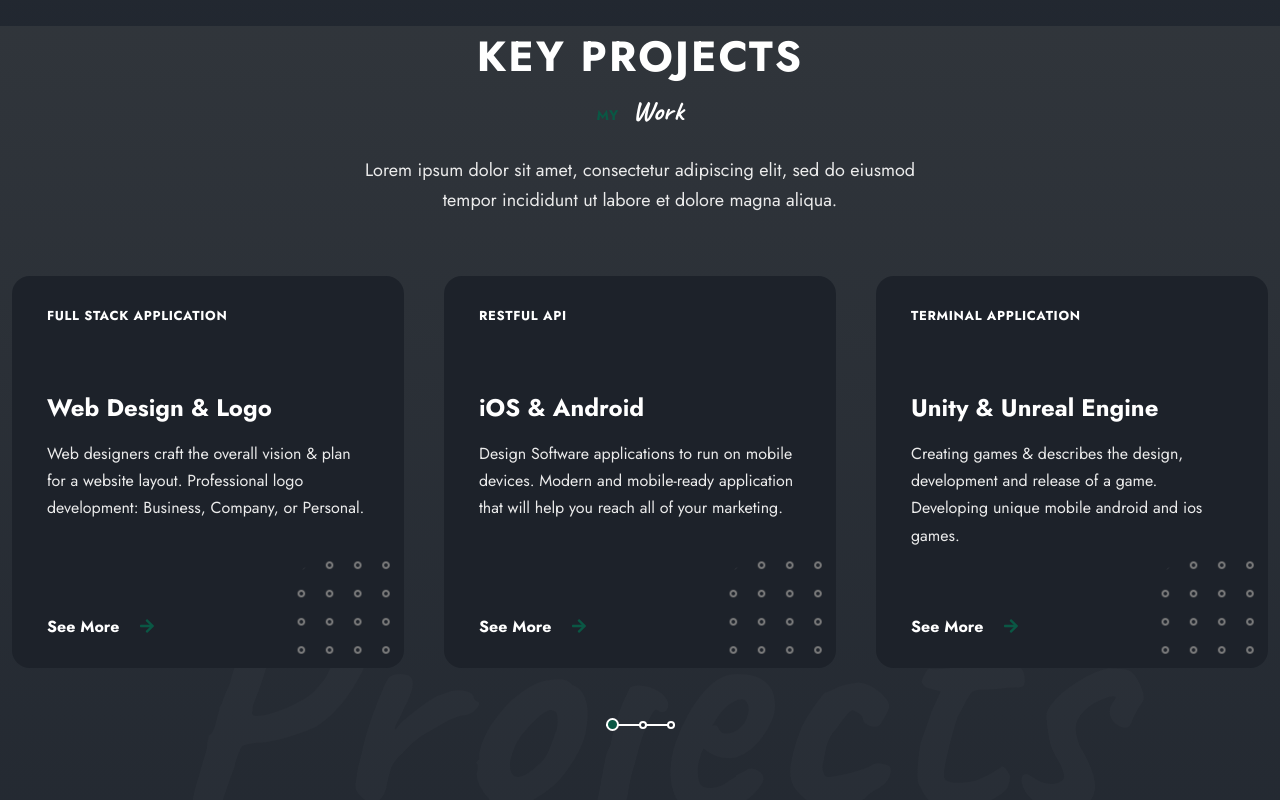
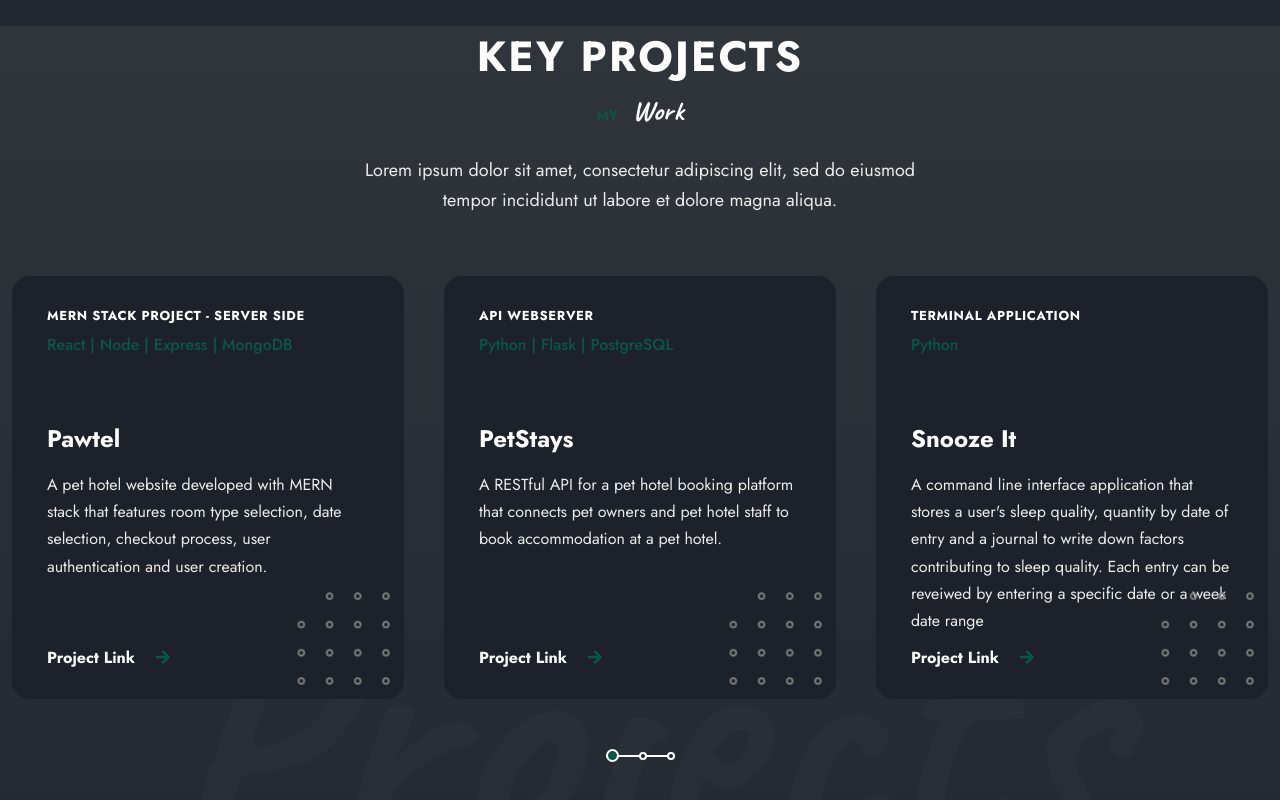
Before and after one commit to jessicacliong/personal-portfolio-v2, a React (Vite) app: page /#home in a window 1280 px wide. Shown: the part 1803-2603 px from the top of the page. Built offline with nearby package versions, Linux system fonts and the light colour scheme.

Commit message:
updated contents of projects

```diff
--- a/src/Data.jsx
+++ b/src/Data.jsx
@@ -33,25 +33,25 @@ const stories = [
     id: 1,
     title: 'Who am I?',
     description:
-      '',
+      "My name is Jessica Liong - embarking on a journey to be a full-stack developer, based in Melbourne, Australia. My experiences in previous work environments have equipped me to be adaptable in any circumstances. I have recently been fascinated how technology has evolved over the years to help us ease daily tasks while incorporating attractive designs. I wish to be a part of this growing industry by contributing to creating programs that solve real-life problems. I have just recently graduate my diploma in IT from Coder Academy and I strive to expand my tech knowledge by sharpening my coding skills. I always put in my best efforts into my learning and work and persist in learning new things to implement into my projects and tasks.",
   },
   {
     id: 2,
     title: 'What brought me here?',
     description:
-      '',
+      "I came from a science background and had a love for mathematics when I was in school. I was drawn into the logic of programming and decided to take a leap of courage to learn to code. I enjoy combing the worlds of logic and creative design to create engaging, functional and accessible websites and applications for users to enjoy. My aim is to deliver exceptional digital experience to end-users in functionality and design.",
   },
   {
     id: 3,
     title: 'What do I stand for?',
     description:
-      '',
+      "The four values I uphold are: Perseverance, Trust, Dedication and Integrity. One of my favourite quotes that helped me in my tech journey was 'Strive for Progress, not perfection' by Dave Gray. Changing careers into tech hasn't been an easy journey but I believe with hard work, perseverance and consistent learning, I am making continuous progress and I know my efforts will be rewarded.",
   },
   {
     id: 4,
     title: 'Who am I outside of work?',
     description:
-      '',
+      "I am a foodie, a musician and a crypto enthusiast. These hobbies have allowed me to develop time management, resilience but at the same time have taught me that taking a break maintains my productivity. I love fashion, food photography and I'm also a spiritual enthusiast. This has taught me empathy, positivity, improving myself daily and have a keen eye for colours and design. I am also a team-oriented person who loves to collaborate with others with dedication and respect. I keep a beginner's mindset when it comes to reaching out for assistance while  learning and work diligently to support my team to achieve common goals.",
   }
 ]
 
@@ -63,38 +63,48 @@ export default stories;
 export const projects = [
       {
        id: 1,
-       name: 'Full Stack Application',
-       title: 'Web Design & Logo',
+       name: 'MERN Stack Project - server side',
+       title: 'Pawtel',
+       link: 'https://github.com/orgs/Pawtel/repositories',
+       tech_stack: 'React | Node | Express | MongoDB ',
        description:
-         'Web designers craft the overall vision & plan for a website layout. Professional logo development: Business, Company, or Personal.',
+        'A pet hotel website developed with MERN stack that features room type selection, date selection, checkout process, user authentication and user creation.'
       },
       {
        id: 2,
-       name: 'RESTful API',
-       title: ' iOS & Android ',
+       name: 'API Webserver',
+       title: 'PetStays',
+       link: 'https://github.com/jessicacliong/Pet-Stays-API-Webserver',
+       tech_stack: 'Python | Flask | PostgreSQL',
        description:
-         'Design Software applications to run on mobile devices. Modern and mobile-ready application that will help you reach all of your marketing.',
+        'A RESTful API for a pet hotel booking platform that connects pet owners and pet hotel staff to book accommodation at a pet hotel.',
       },
       {
        id: 3,
        name: 'Terminal Application',
-       title: ' Unity & Unreal Engine ',
+       title: 'Snooze It',
+       link: 'https://github.com/jessicacliong/Sleep-Tracker',
+       tech_stack: 'Python',
        description:
-         'Creating games & describes the design, development and release of a game. Developing unique mobile android and ios games. ',
+        "A command line interface application that stores a user's sleep quality, quantity by date of entry and a journal to write down factors contributing to sleep quality. Each entry can be reveiwed by entering a specific date or a week date range",
       },
       {
        id: 4,
-       name: 'Static Website',
-       title: ' Google Ads ',
+       name: 'Hackathon Project',
+       title: 'MX51 Job Board',
+       link: 'https://github.com/katielock92/gh-job-board',
+       tech_stack: 'Javascript | React',
        description:
-         'Advertising services include: Google search result pages, gmails, YouTube and other websites participated in Google Ads program. ',
+        "An API-driven job board for MX51, utilizing Greenhouse' open APIs. A one-week group project to practice GitHub collaboration",
       },
       {
        id: 5,
-       name: 'Hackathon Project',
-       title: ' Sound Track ',
+       name: 'Static Website',
+       title: 'Portfolio Website',
+       link: 'https://github.com/jessicacliong/Static-Portfolio-Website',
+       tech_stack: 'Python | HTML5 | CSS3 | SCSS',
        description:
-         'Music copying, writing, creating, transcription and composition services.',
+        "First project created from scratch. First time designing, developing and writing documentation of a website. Built on HTML5, CSS3 and SCSS.",
       },
 ];
 
--- a/src/components/projects/Projects.jsx
+++ b/src/components/projects/Projects.jsx
@@ -48,14 +48,15 @@ const Projects = () => {
                     modules={[Pagination]}
                     className="projects__container container mySwiper"
                >
-                    {projects.map(({ name, title, description }, index) => {
+                    {projects.map(({ name, title, link, tech_stack, description }, index) => {
                          return (
                               <SwiperSlide className="projects__item card card-one">
                                    <span className="projects__subtitle text-cs">{name}</span>
+                                   <span className='projects__techstack'>{tech_stack}</span>
                                    <h3 className="projects__title">{title}</h3>
                                    <p className="projects__description">{description}</p>
-                                   <a href="" className="link">
-                                        See More
+                                   <a href={link} className="link">
+                                        Project Link
                                         <FaArrowRight className='link__icon'></FaArrowRight>
                                    </a>
 
--- a/src/components/projects/projects.css
+++ b/src/components/projects/projects.css
@@ -12,11 +12,19 @@
      position: relative;
 }
 
+.projects__techstack {
+     font-size: var(--normal-font-size);
+     color: var(--primary-color);
+     display: block;
+     margin-bottom: 65px;
+     font-weight: 500;
+ }
+
 .projects__subtitle {
      color: var(--title-color);
      font-size: var(--tiny-font-size);
      font-weight: 700;
-     margin-bottom: 65px;
+     margin-bottom: 8px;
      display: block;
 }
 
```
